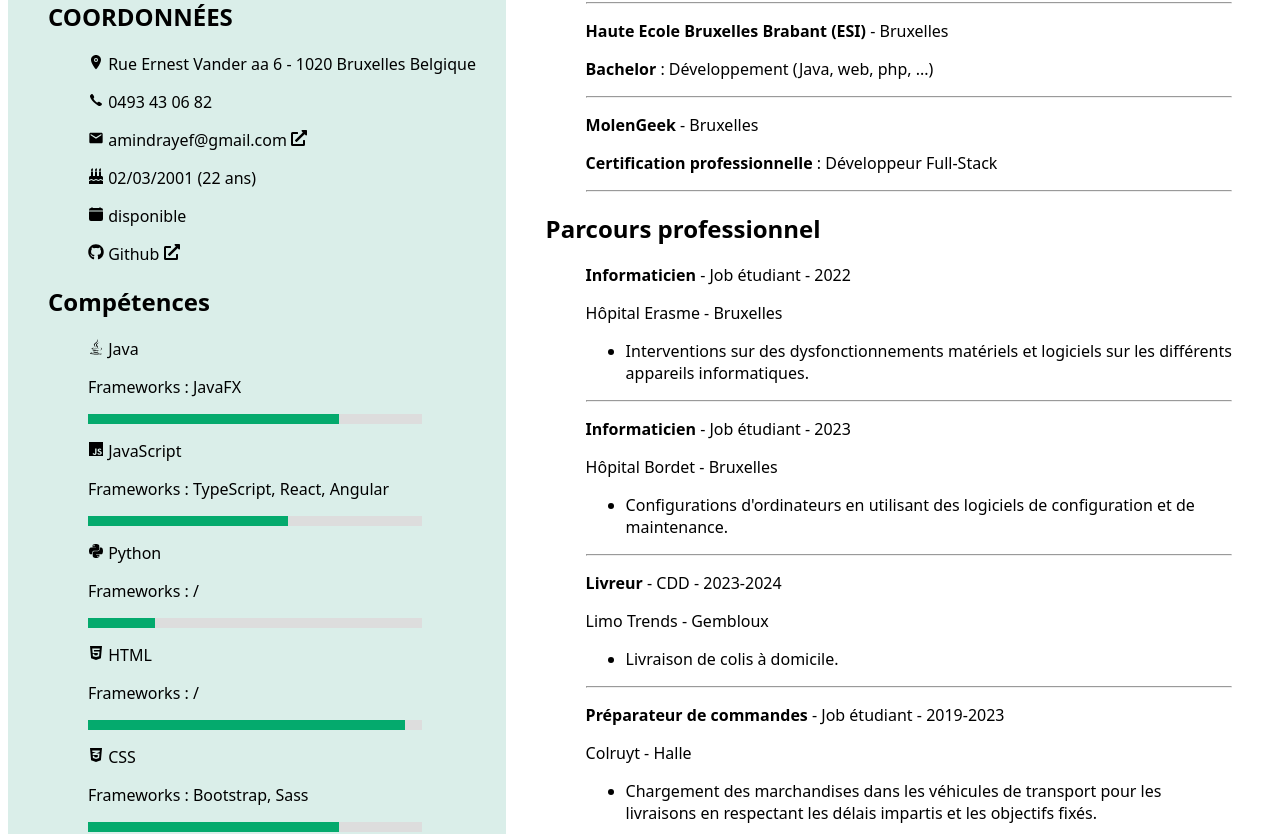
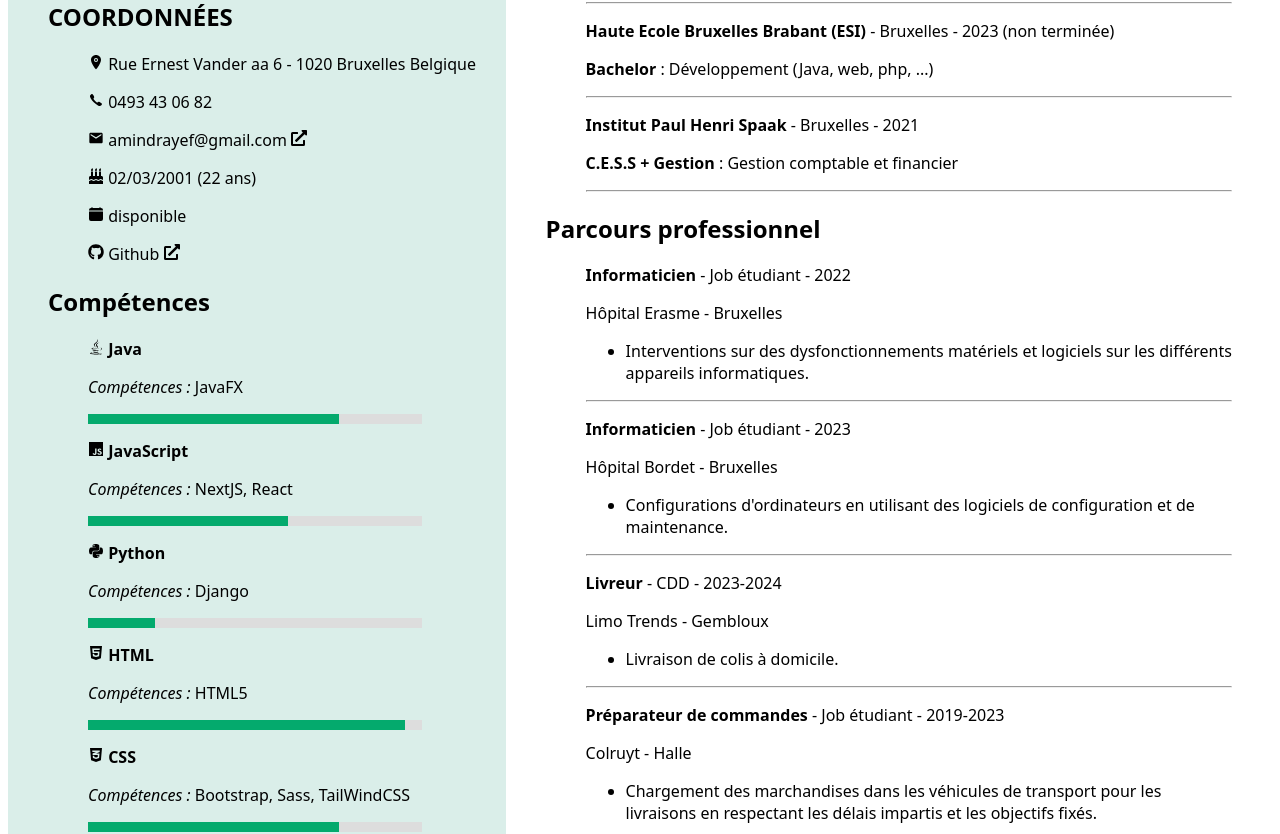
Before and after one commit to Arnemix/portfolio-drayef-mohamed-amin, a React (Create React App) app: page /cv in a window 1280 px wide. Shown: the part 466-1300 px from the top of the page. Built offline with nearby package versions, Linux system fonts and the light colour scheme.

Commit message:
Mise à jour

```diff
--- a/src/components/cv/CV.jsx
+++ b/src/components/cv/CV.jsx
@@ -7,7 +7,7 @@ import data from "../../data/cv/cv-data.json";
 import { getAge, getIcon } from "../../utils/utils";
 import "./CV.scss";
 
-import CVPicture from "../../assets/cv-picture.png";
+import CVPicture from "../../assets/picture.png";
 function CV() {
     useEffect(() => {
         document.title = "CV - " + data["cv-personnal-info"]["firstName"] + " " + data["cv-personnal-info"]["lastName"];
@@ -62,9 +62,13 @@ function CV() {
                             return (
                                 <div key={skill["id"]} className="cv-skill">
                                     <p>
-                                        {getIcon(skill["name"])} {skill["name"]}
+                                        <b>
+                                            {getIcon(skill["name"])} {skill["name"]}
+                                        </b>
                                     </p>
-                                    <p>Frameworks : {skill["learnedFrameworks"].length > 0 ? skill["learnedFrameworks"].join(", ") : "/"}</p>
+                                    <p>
+                                        <i>Compétences :</i> {skill["learnedFrameworks"].length > 0 ? skill["learnedFrameworks"].join(", ") : "/"}
+                                    </p>
                                     <div className="progress-container">
                                         <div className="progress" style={{ width: `${skill["level"]}%` }}></div>
                                     </div>
@@ -114,7 +118,7 @@ function CV() {
                         return (
                             <div key={education["id"]} className="cv-education-item">
                                 <p>
-                                    <b>{education["schoolName"]}</b> - Bruxelles
+                                    <b>{education["schoolName"]}</b> - Bruxelles - {education["finishedYear"]}
                                 </p>
                                 <p>
                                     <b>{education["certification"]}</b> : {education["title"]}
--- a/src/data/cv/cv-data.json
+++ b/src/data/cv/cv-data.json
@@ -27,9 +27,8 @@
             "level": 60,
             "startLearningYear": 2020,
             "learnedFrameworks": [
-                "TypeScript",
-                "React",
-                "Angular"
+                "NextJS",
+                "React"
             ]
         },
         {
@@ -37,14 +36,16 @@
             "name": "Python",
             "level": 20,
             "startLearningYear": 2021,
-            "learnedFrameworks": []
+            "learnedFrameworks": [
+                "Django"
+            ]
         },
         {
             "id": 4,
             "name": "HTML",
             "level": 95,
             "startLearningYear": 2018,
-            "learnedFrameworks": []
+            "learnedFrameworks": ["HTML5"]
         },
         {
             "id": 5,
@@ -53,7 +54,8 @@
             "startLearningYear": 2018,
             "learnedFrameworks": [
                 "Bootstrap",
-                "Sass"
+                "Sass",
+                "TailWindCSS"
             ]
         },
         {
@@ -82,7 +84,7 @@
             "name": "Bash",
             "level": 40,
             "startLearningYear": 2018,
-            "learnedFrameworks": []
+            "learnedFrameworks": ["Shell", "Scripts"]
         }
     ],
     "cv-language": [
@@ -95,13 +97,13 @@
         {
             "id": 2,
             "name": "Anglais",
-            "level": 60,
+            "level": 30,
             "startLearningYear": 2018
         },
         {
             "id": 3,
             "name": "Néerlandais",
-            "level": 40,
+            "level": 20,
             "startLearningYear": 2018
         },
         {
@@ -127,11 +129,11 @@
     ],
     "cv-education": [
         {
-            "id": 1,
-            "title": "Gestion comptable et financier",
-            "certification": "C.E.S.S + Gestion",
-            "schoolName": "Institut Paul Henri Spaak",
-            "finishedYear": 2021
+            "id": 3,
+            "title": "Développeur Full-Stack",
+            "certification": "Certification professionnelle",
+            "schoolName": "MolenGeek",
+            "finishedYear": 2024
         },
         {
             "id": 2,
@@ -141,11 +143,11 @@
             "finishedYear": "2023 (non terminée)"
         },
         {
-            "id": 3,
-            "title": "Développeur Full-Stack",
-            "certification": "Certification professionnelle",
-            "schoolName": "MolenGeek",
-            "finishedYear": 2024
+            "id": 1,
+            "title": "Gestion comptable et financier",
+            "certification": "C.E.S.S + Gestion",
+            "schoolName": "Institut Paul Henri Spaak",
+            "finishedYear": 2021
         }
     ],
     "cv-experience": [
```
Also changed, not shown: src/assets/picture.png (renamed from src/assets/cv-picture.png).
